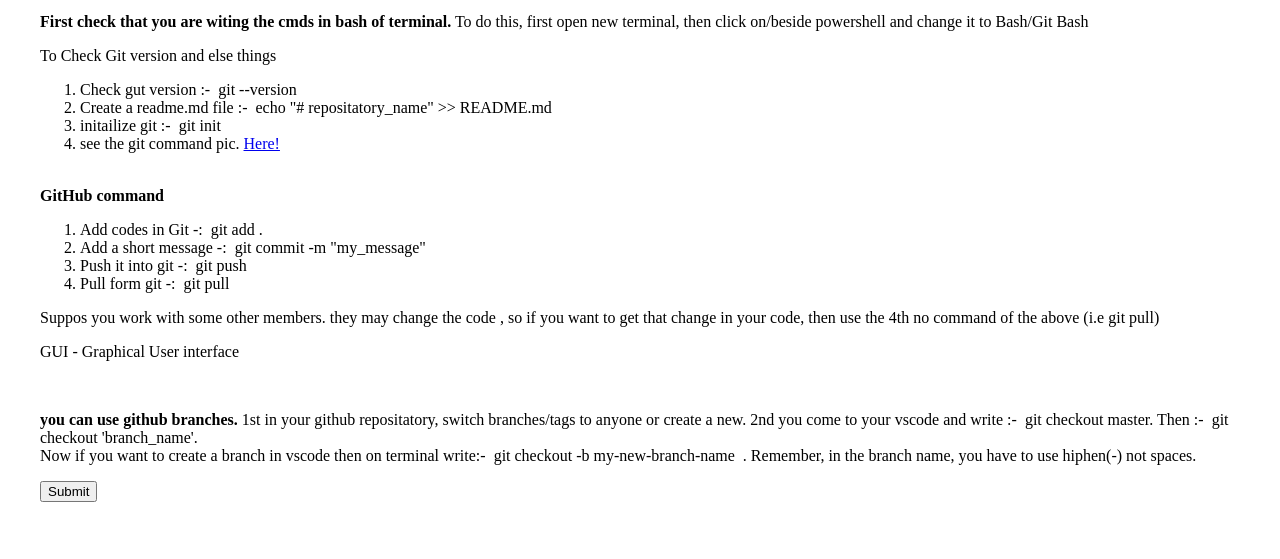
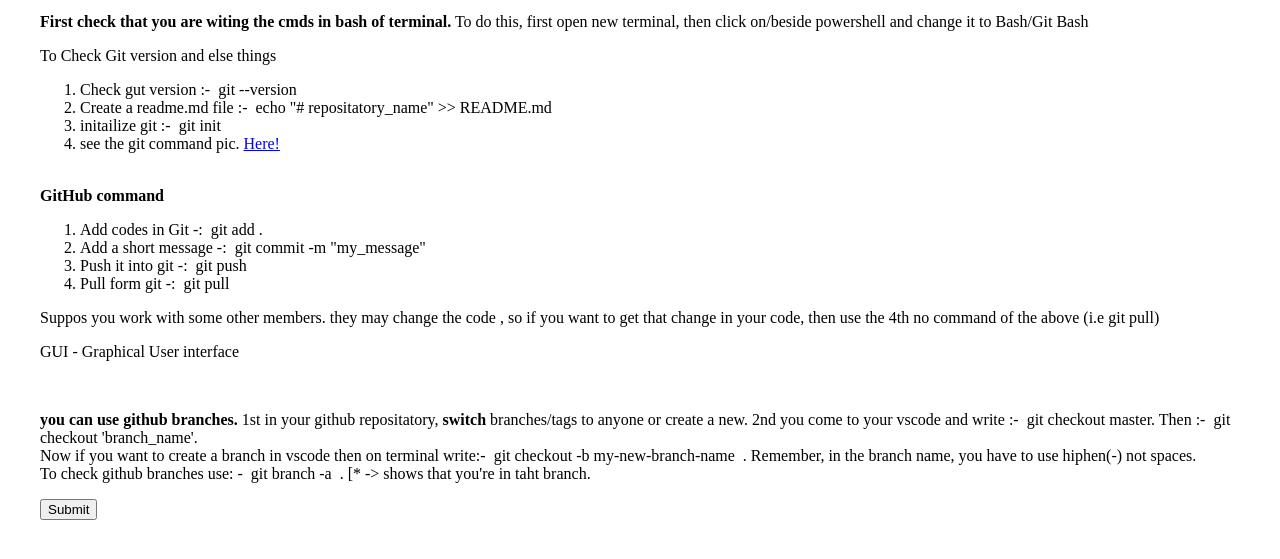
Before and after one commit to mi-araf/git-cmd-web, a plain HTML site: page index.html in a window 1280 px wide. Shown: the part 119-678 px from the top of the page. Drawn offline with Linux system fonts and the light colour scheme.

Commit message:
new styled done

```diff
--- a/index.html
+++ b/index.html
@@ -40,7 +40,7 @@
 
     <p>GUI - Graphical User interface </p><br>
 
-    <p><b>you can use github branches.</b> 1st in your github repositatory, switch branches/tags to anyone or create a new. 2nd you come to your vscode and write :-&nbsp; git checkout master. Then :-&nbsp; git checkout 'branch_name'.<br>Now if you want to create a branch in vscode then on terminal write:-&nbsp; git checkout -b my-new-branch-name &nbsp;.&nbsp;Remember, in the branch name, you have to use hiphen(-) not spaces.</p>
+    <p><b>you can use github branches.</b> 1st in your github repositatory, <b>switch</b> branches/tags to anyone or create a new. 2nd you come to your vscode and write :-&nbsp; git checkout master. Then :-&nbsp; git checkout 'branch_name'.<br>Now if you want to create a branch in vscode then on terminal write:-&nbsp; git checkout -b my-new-branch-name &nbsp;.&nbsp;Remember, in the branch name, you have to use hiphen(-) not spaces.<br>To check github branches use: -&nbsp; git branch -a &nbsp;. [* -> shows that you're in taht branch.</p>
 
 <footer><button type="submit">Submit</button></footer>
 </body>
```
Also changed, not shown: nth.html (+1 -0 lines).
